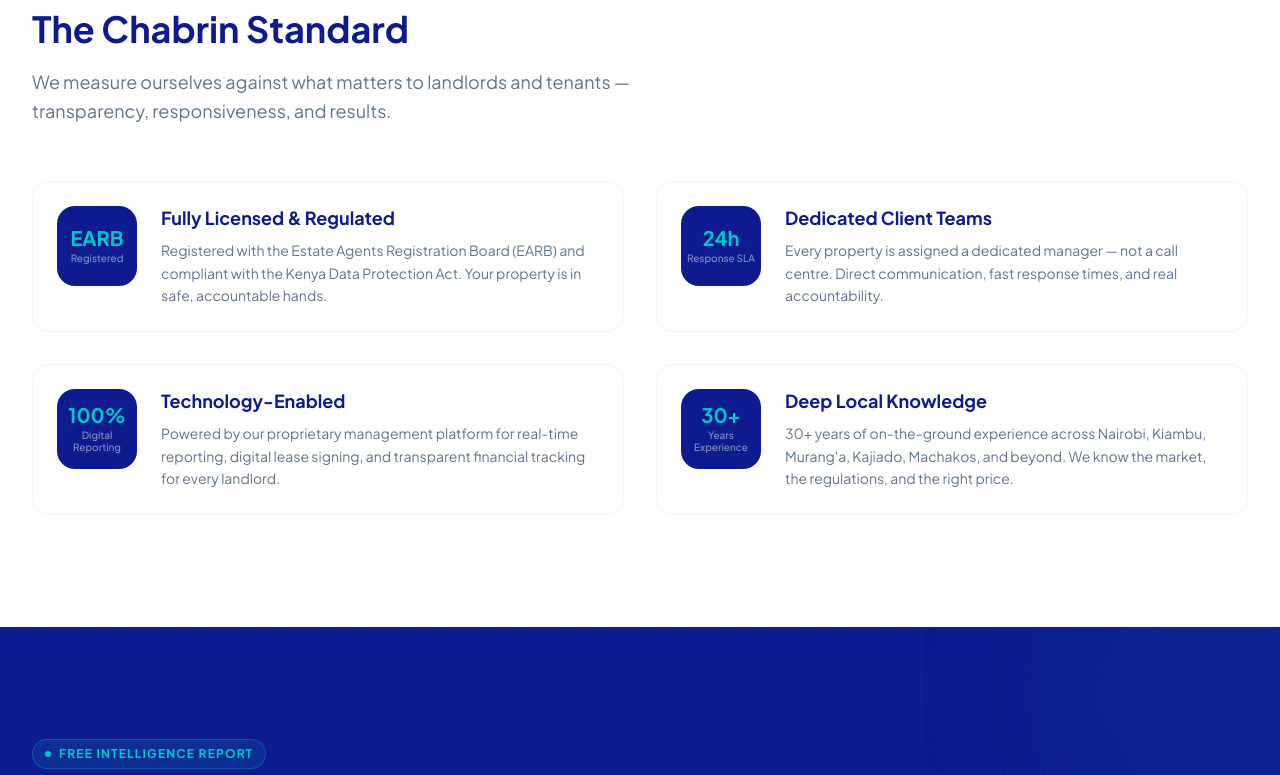
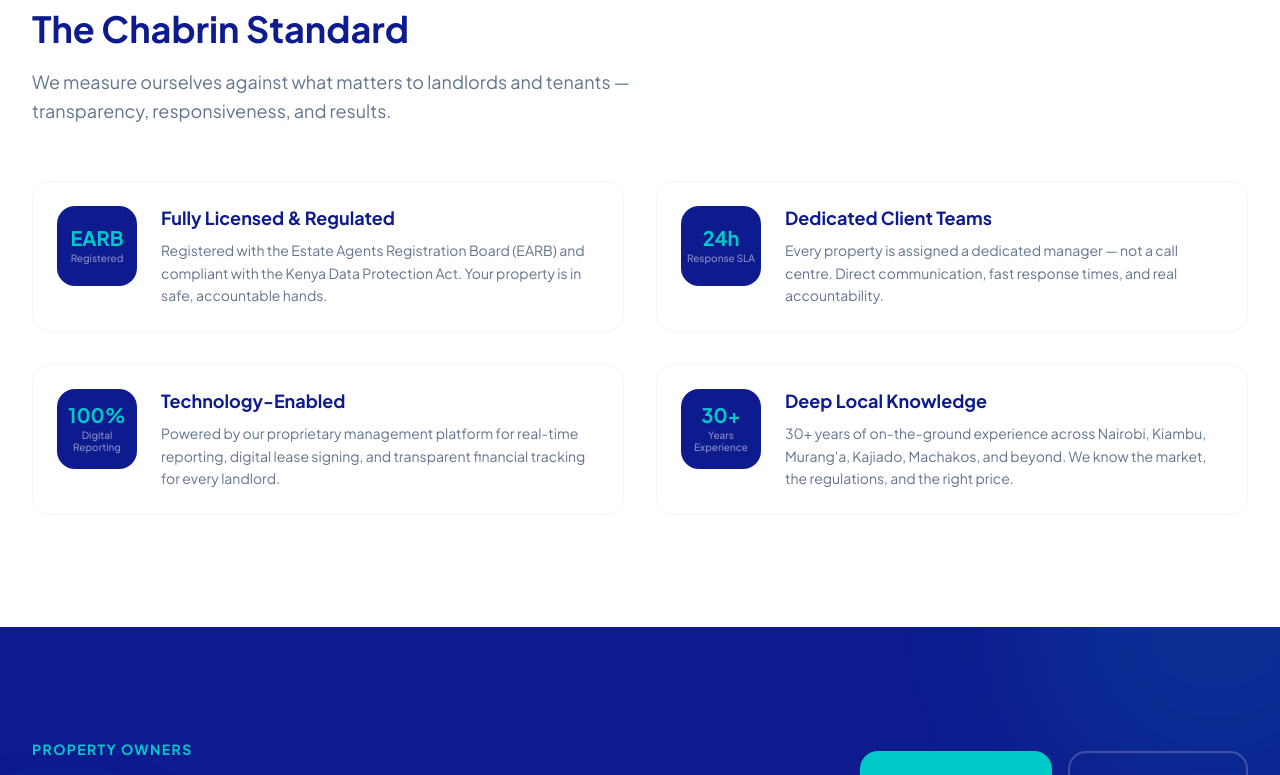
Before and after one commit to Stan-Mash/chabrin-website, a Next.js app: page /en/ in a window 1280 px wide. Shown: the part 2000-2775 px from the top of the page. Built offline with nearby package versions, Linux system fonts and the light colour scheme; no server answers.

Commit message:
Remove Market Report section from homepage

```diff
--- a/src/app/[locale]/page.tsx
+++ b/src/app/[locale]/page.tsx
@@ -1,12 +1,11 @@
 import { setRequestLocale } from "next-intl/server";
 import type { Metadata } from "next";
 import type { Locale } from "@/types";
-import Hero               from "@/components/sections/Hero";
-import StatsBar           from "@/components/sections/StatsBar";
-import Services           from "@/components/sections/Services";
-import WhyChabrin         from "@/components/sections/WhyChabrin";
-import CTABanner          from "@/components/sections/CTABanner";
-import MarketReportSection from "@/components/sections/MarketReportSection";
+import Hero       from "@/components/sections/Hero";
+import StatsBar   from "@/components/sections/StatsBar";
+import Services   from "@/components/sections/Services";
+import WhyChabrin from "@/components/sections/WhyChabrin";
+import CTABanner  from "@/components/sections/CTABanner";
 
 interface HomePageProps {
   params: Promise<{ locale: Locale }>;
@@ -38,7 +37,6 @@
       <StatsBar />
       <Services />
       <WhyChabrin />
-      <MarketReportSection />
       <CTABanner />
     </>
   );
```
